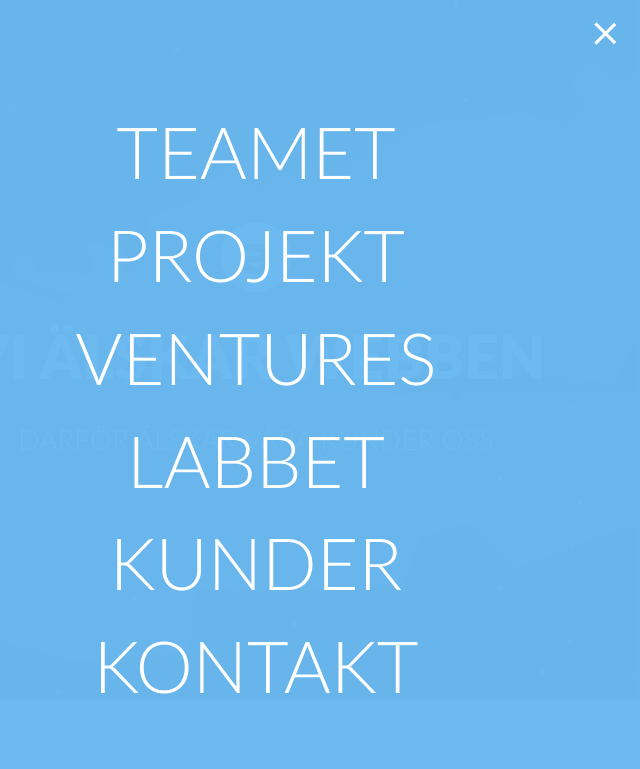
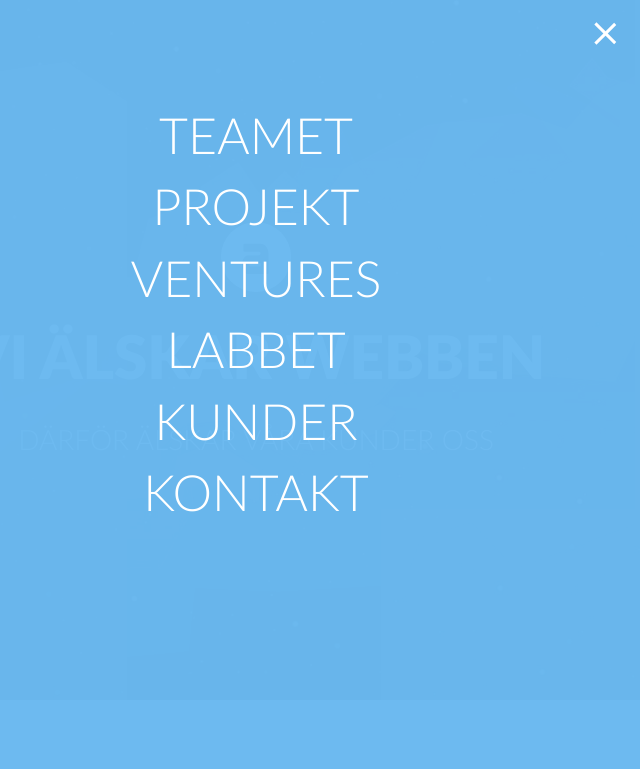
Before and after one commit to johanoloflindberg/webbab2.github.io, a website: page index.html in a window 768 px wide. Both pictures are taken after a click on the link 734 px from the left and 33 px from the top of the page. Shown: the top 769 px of the page, without its empty margins (128-768 px from the left). Drawn offline with nearby package versions, Linux system fonts and the light colour scheme; files that its build step writes are made by us from their sources; files whose address does not match are found by name.

Commit message:
try to fix menu bug for ipad

```diff
--- a/resources/sass/components/_menu.scss
+++ b/resources/sass/components/_menu.scss
@@ -59,11 +59,20 @@ body {
 .menu__item {
     color:white;
     font-size: 50px;
-    font-size: 9vh; // % percent of window height
 
     @media screen and (max-width: 600px) {
         font-size: 11vw;
     }
+
+    @media only screen and (min-device-width : 768px) and (max-device-width : 1024px) {
+        font-size: 50px;
+    }
+
+    @media screen and (min-width: 1025px) {
+        font-size: 9vh; // % percent of window height
+    }
+
+
 }
 
 .menu-is-open .wrapper {
```
